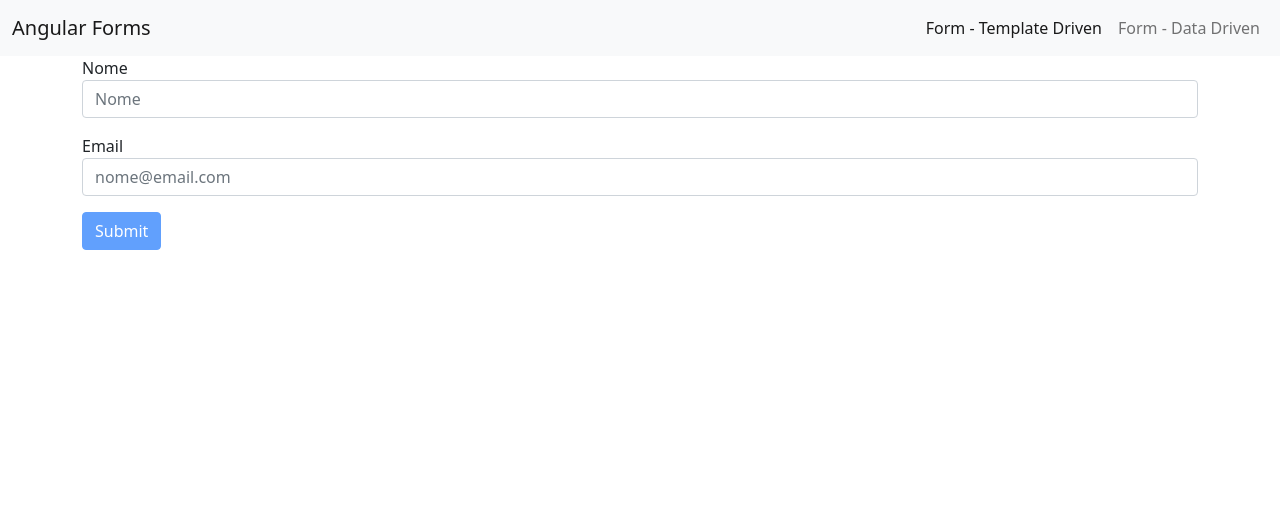
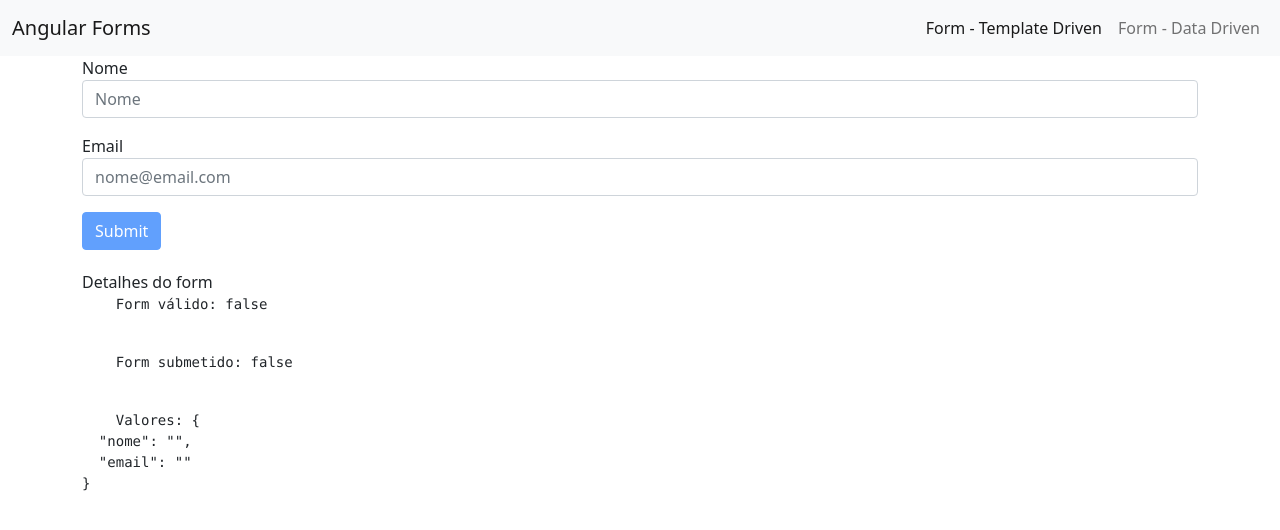
Before and after one commit to Eronheit/angular-forms, an Angular app: page /template-form in a window 1280 px wide. Shown: the top 530 px of the page. Built offline with nearby package versions, Linux system fonts and the light colour scheme.

Commit message:
feat: (template driven) check form data of template with JSON

```diff
--- /dev/null
+++ b/src/app/form-debug/form-debug.component.html
@@ -0,0 +1,14 @@
+<div style="margin-top: 20px" *ngIf="form">
+  <div>
+    Detalhes do form
+  </div>
+  <pre>
+    Form válido: {{ form.valid }}
+  </pre>
+  <pre>
+    Form submetido: {{ form.submitted }}
+  </pre>
+  <pre>
+    Valores: {{ form.value  | json }}
+  </pre>
+</div>
--- /dev/null
+++ b/src/app/form-debug/form-debug.component.ts
@@ -0,0 +1,17 @@
+import { Component, Input, OnInit } from '@angular/core';
+
+@Component({
+  selector: 'app-form-debug',
+  templateUrl: './form-debug.component.html',
+  styleUrls: ['./form-debug.component.css']
+})
+export class FormDebugComponent implements OnInit {
+
+  @Input() form: any;
+
+  constructor() { }
+
+  ngOnInit(): void {
+  }
+
+}
--- a/src/app/template-form/template-form.component.html
+++ b/src/app/template-form/template-form.component.html
@@ -41,4 +41,6 @@
   </div>
 
   <button [disabled]="!f.valid" type="submit" class="btn btn-primary">Submit</button>
+
+  <app-form-debug [form]='f'></app-form-debug>
 </form>
--- a/src/app/template-form/template-form.module.ts
+++ b/src/app/template-form/template-form.module.ts
@@ -2,9 +2,13 @@
 import { CommonModule } from '@angular/common';
 import { FormsModule } from '@angular/forms';
 import { TemplateFormComponent } from './template-form.component';
+import { FormDebugComponent } from '../form-debug/form-debug.component';
 
 @NgModule({
-  declarations: [TemplateFormComponent],
+  declarations: [
+    TemplateFormComponent,
+    FormDebugComponent
+  ],
   imports: [
     CommonModule,
     FormsModule
```
Also changed, not shown: src/app/form-debug/form-debug.component.css (added), 1 other file (tests, documents, lock files or other folders).
